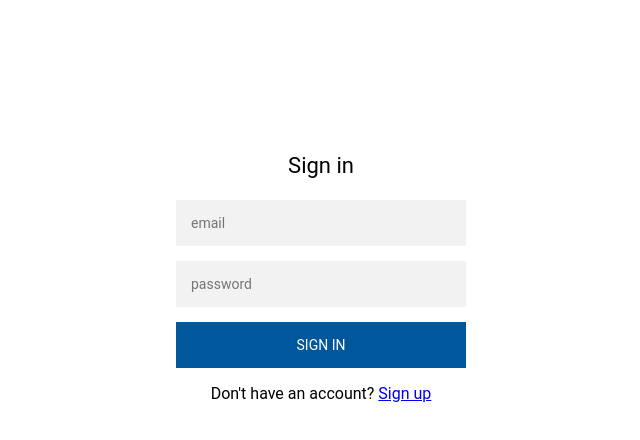
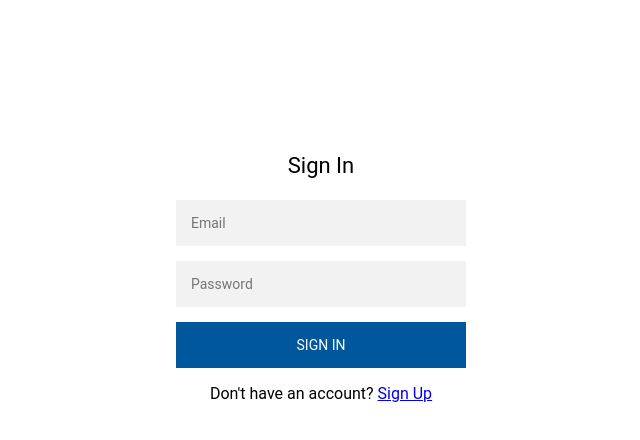
Before and after one commit to luc-tuyishime/Questioner, a website: page index.html in a window 1280 px wide. Shown: the full height of the page, 319-959 px from the left. Drawn offline with Linux system fonts and the light colour scheme.

```diff
--- a/index.html
+++ b/index.html
@@ -9,12 +9,12 @@
   <body>
     <div class="signup-page">
       <div class="form">
-        <p class="text_sign_up">Sign in</p>
+        <p class="text_sign_up">Sign In</p>
         <form action="home.html" class="register-form">
-          <input type="text" placeholder="email" />
-          <input type="password" placeholder="password" />
+          <input type="text" placeholder="Email" />
+          <input type="password" placeholder="Password" />
           <button>sign in</button>
-          <p class="message">Don't have an account? <a href="sign-up.html">Sign up</a></p>
+          <p class="message">Don't have an account? <a href="sign-up.html">Sign Up</a></p>
         </form>
       </div>
     </div>
```
